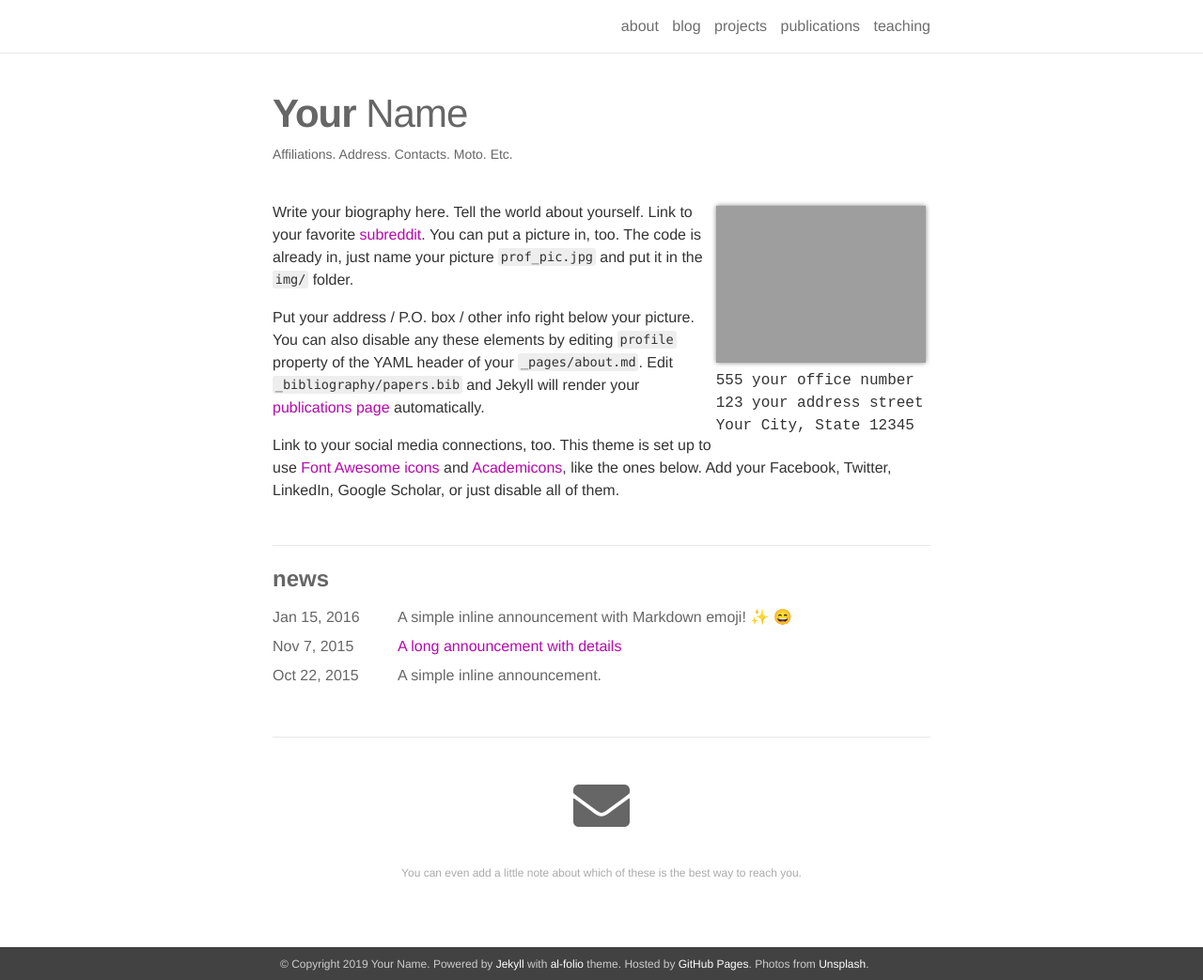
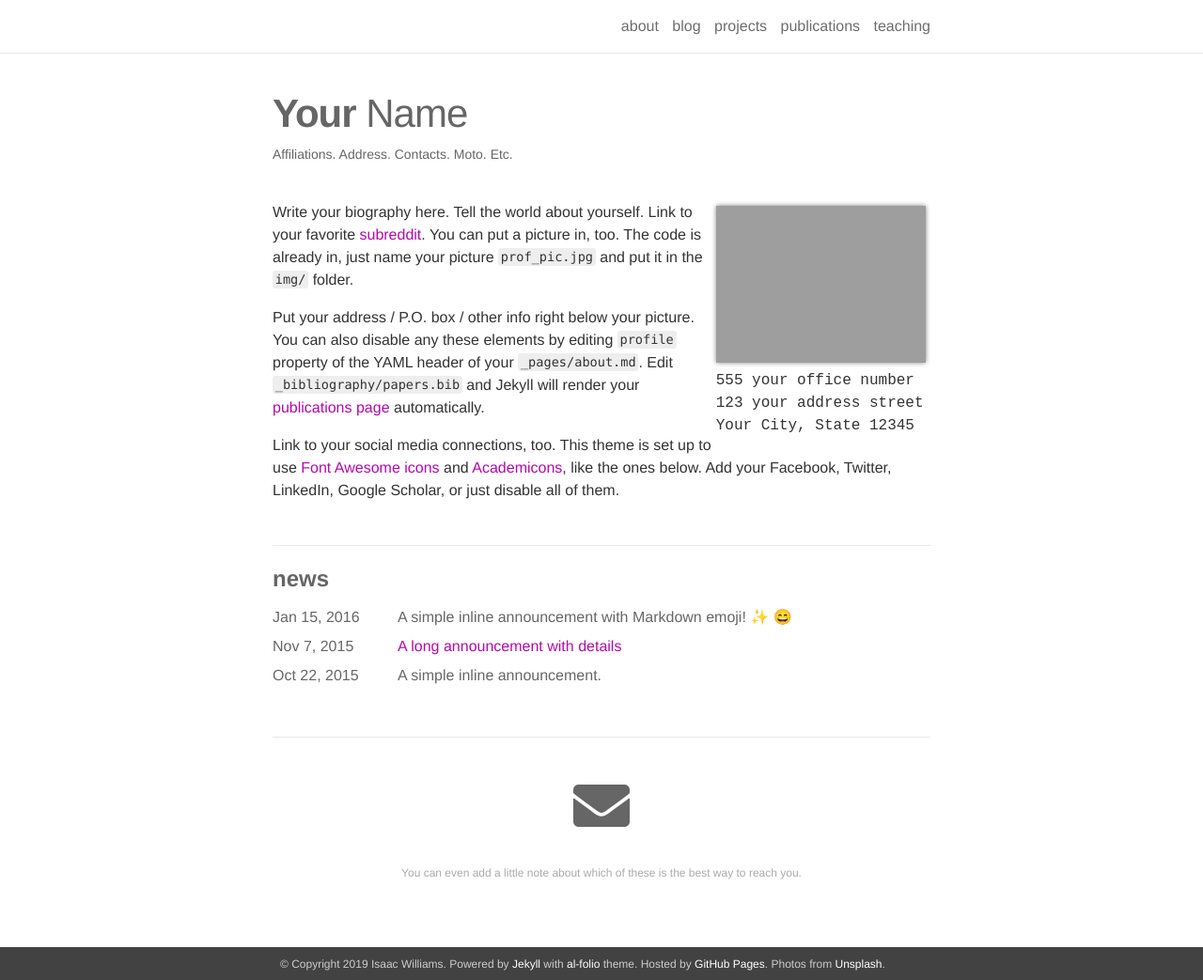
Before and after one commit to isawil/mlis, a Jekyll site: the page built from _pages/about.md, in a window 1280 px wide and 1043 px high. Shown: the whole window at 94% size. Built offline with Jekyll 4.4.1, drawn with Linux system fonts in a browser that asks for light colours; nearby versions of some CDN libraries; emoji names are drawn with the system emoji font.

Commit message:
Update _config.yml

```diff
--- a/_config.yml
+++ b/_config.yml
@@ -1,7 +1,7 @@
 # -----------------------------------------------------------------------------
 # Site settings
 # -----------------------------------------------------------------------------
-name: Your Name
+name: Isaac Williams
 email: you@example.com
 description: > # this means to ignore newlines until "url:"
   A simple, whitespace theme for academics. Based on [*folio](https://github.com/bogoli/-folio) design.
```
